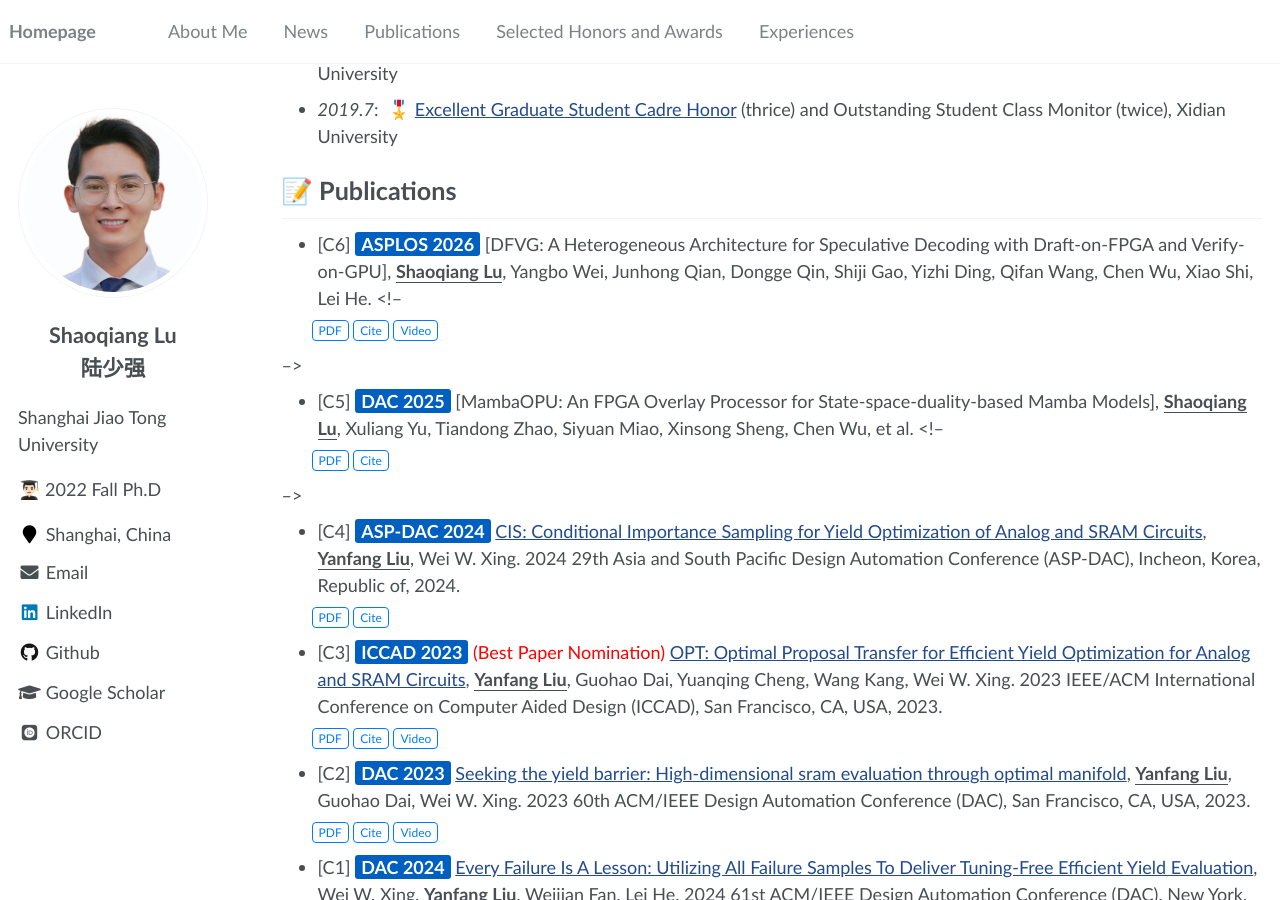
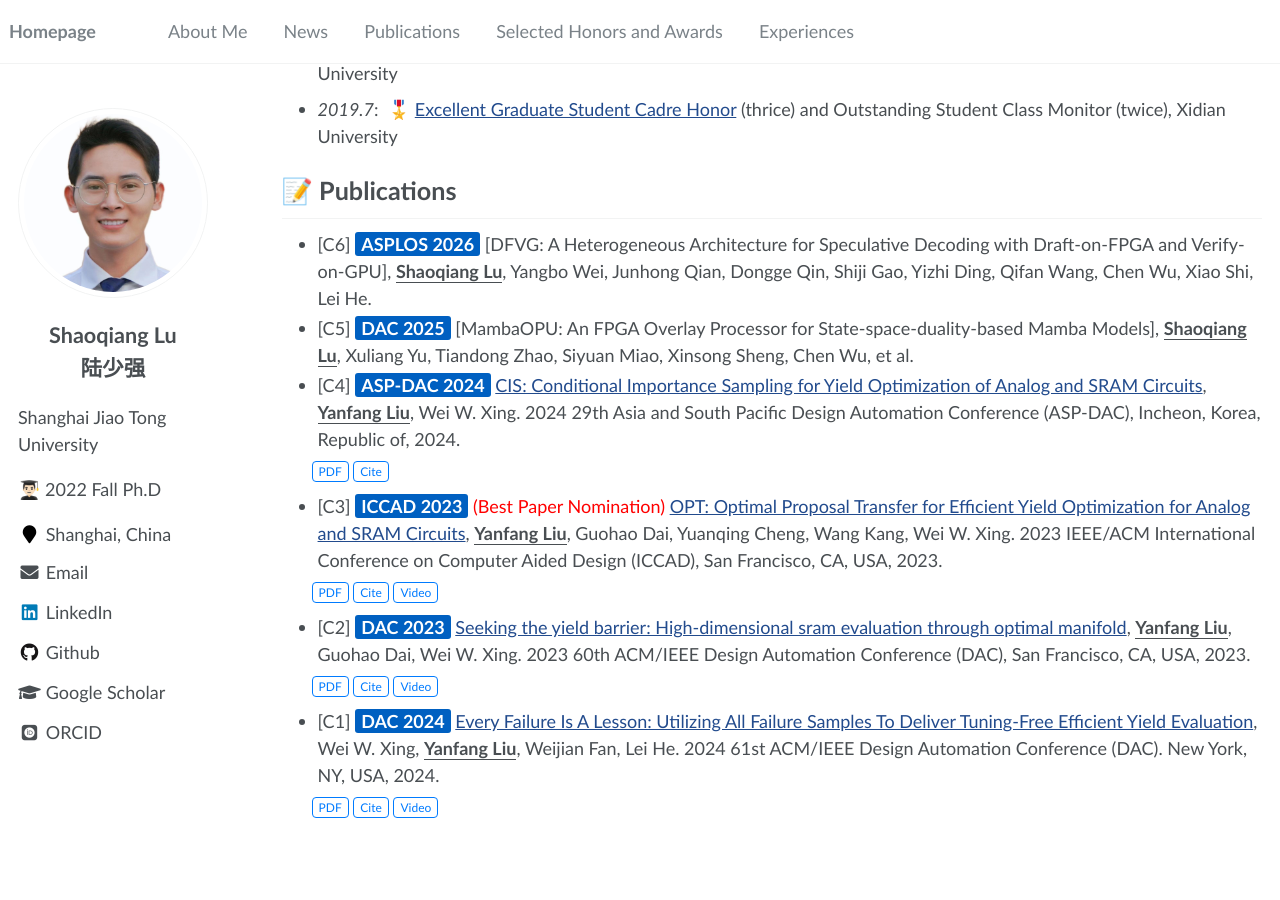
Before and after one commit to ShaoqiangLu/ShaoqangLu.github.io, a Jekyll site: the page built from _pages/about.md, in a window 1280 px wide and 900 px high, scrolled down 863 px. Built offline with Jekyll 4.4.1, drawn with Linux system fonts in a browser that asks for light colours; some web fonts are replaced; after the commit the page ends 1692 px from its top, so only the background shows below that.

Commit message:
Update about.md

```diff
--- a/_pages/about.md
+++ b/_pages/about.md
@@ -81,8 +81,9 @@ I have been a Ph.D. candidate at the School of Integrated Circuits, [Shanghai Ji
 </div> -->
 
 - [C6] <span style="background-color:rgb(0, 96, 193); color: #ffffff; padding: 1px 6px; border-radius: 3px; font-weight: bold;">ASPLOS 2026</span> [DFVG: A Heterogeneous Architecture for Speculative Decoding with Draft-on-FPGA and Verify-on-GPU], **<u>Shaoqiang Lu</u>**, Yangbo Wei, Junhong Qian, Dongge Qin, Shiji Gao, Yizhi Ding, Qifan Wang, Chen Wu, Xiao Shi, Lei He.
-<!--
+
 <div style="margin-top: -15px; margin-bottom: 10px; margin-left: 30px;">
+  <!--
   <a href="_pages/paper/DATE2025.pdf" style="text-decoration: none;">
     <button style="border: 1px solid #007BFF; color: #007BFF; background-color: white; padding: 2px 6px; border-radius: 4px; cursor: pointer; font-size: 12px;"
       onmouseover="this.style.backgroundColor='#007BFF'; this.style.color='white';"
@@ -98,17 +99,18 @@ I have been a Ph.D. candidate at the School of Integrated Circuits, [Shanghai Ji
     <button style="border: 1px solid #007BFF; color: #007BFF; background-color: white; padding: 2px 6px; border-radius: 4px; cursor: pointer; font-size: 12px;"
       onmouseover="this.style.backgroundColor='#007BFF'; this.style.color='white';"
       onmouseout="this.style.backgroundColor='white'; this.style.color='#007BFF';">Video</button>
-  </a>
+  </a>-->
 </div>
--->
+
 
 
 
 
 
 - [C5] <span style="background-color:rgb(0, 96, 193); color: #ffffff; padding: 1px 6px; border-radius: 3px; font-weight: bold;">DAC 2025</span> [MambaOPU: An FPGA Overlay Processor for State-space-duality-based Mamba Models], **<u>Shaoqiang Lu</u>**, Xuliang Yu, Tiandong Zhao, Siyuan Miao, Xinsong Sheng, Chen Wu, et al.
-<!--
+
 <div style="margin-top: -15px; margin-bottom: 10px; margin-left: 30px;">
+  <!--
   <a href="_pages/paper/ICCAD2024.pdf" style="text-decoration: none;">
     <button style="border: 1px solid #007BFF; color: #007BFF; background-color: white; padding: 2px 6px; border-radius: 4px; cursor: pointer; font-size: 12px;"
       onmouseover="this.style.backgroundColor='#007BFF'; this.style.color='white';"
@@ -119,9 +121,9 @@ I have been a Ph.D. candidate at the School of Integrated Circuits, [Shanghai Ji
       onmouseover="this.style.backgroundColor='#007BFF'; this.style.color='white';"
       onmouseout="this.style.backgroundColor='white'; this.style.color='#007BFF';">Cite</button>
   </a>
+-->
+</div>
 
-</div>
--->
 
 
 
```
